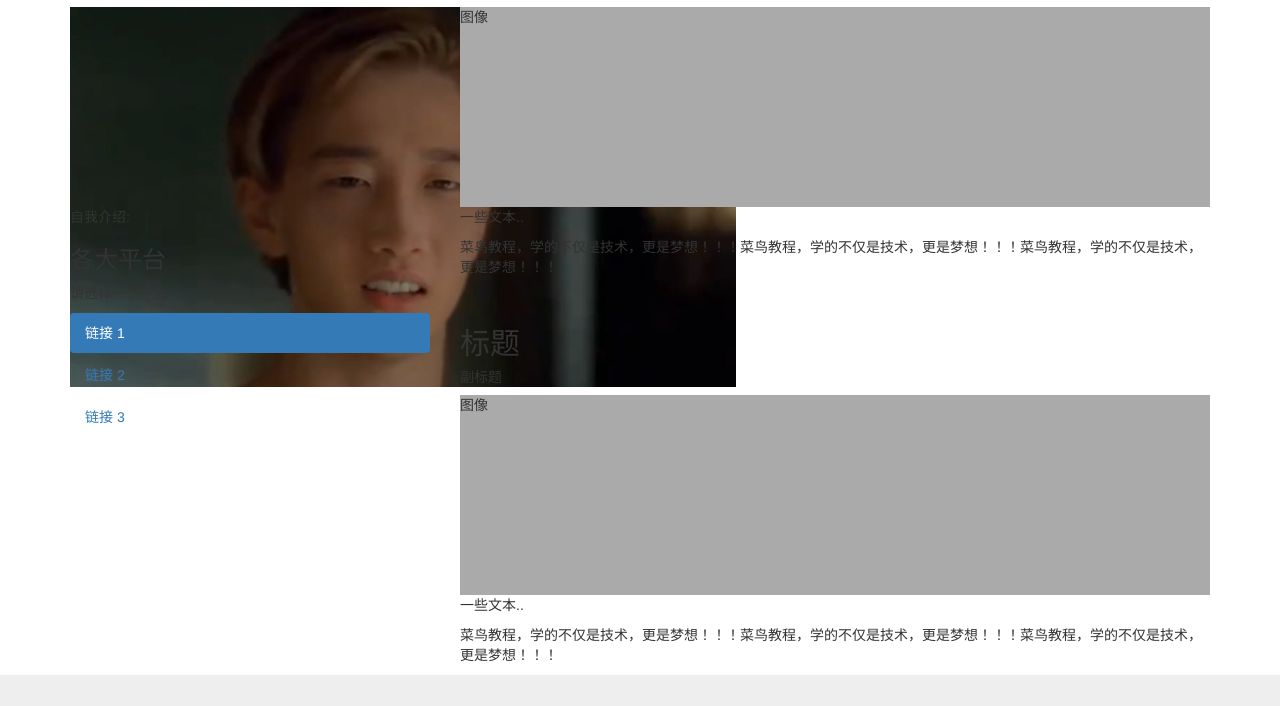
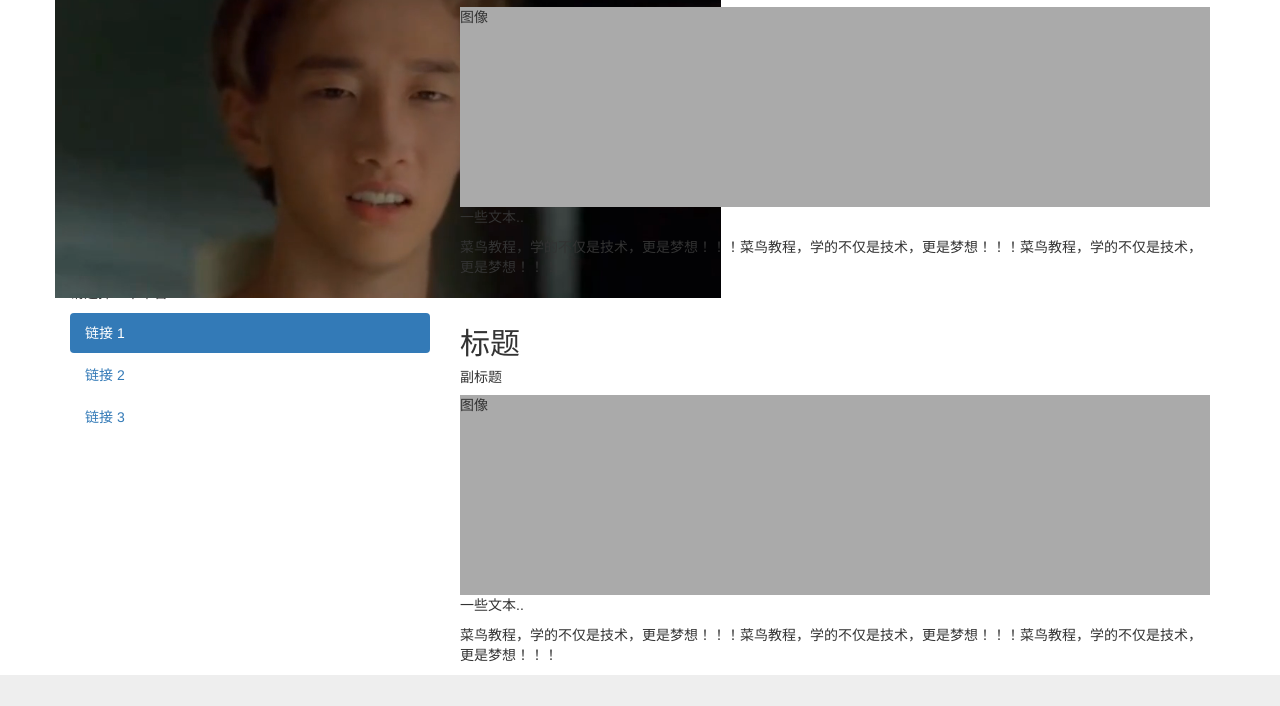
Before and after one commit to rsgz/rsgz.github.io, a plain HTML site: page index.html in a window 1280 px wide. Shown: the part 394-1100 px from the top of the page. Drawn offline with nearby package versions, Linux system fonts and the light colour scheme.

Commit message:
Update index.html

```diff
--- a/index.html
+++ b/index.html
@@ -45,7 +45,7 @@
       <h2>关于我</h2>
       <h5>my photo:</h5>
       <div class="fakeimg">
-	      <img src='./rsgz肖像.png' />
+	      <img style="position: absolute;top:0;left:0" src='./rsgz肖像.png' />
 	    </div>
       <p>自我介绍:</p>
       <h3>各大平台</h3>
```
